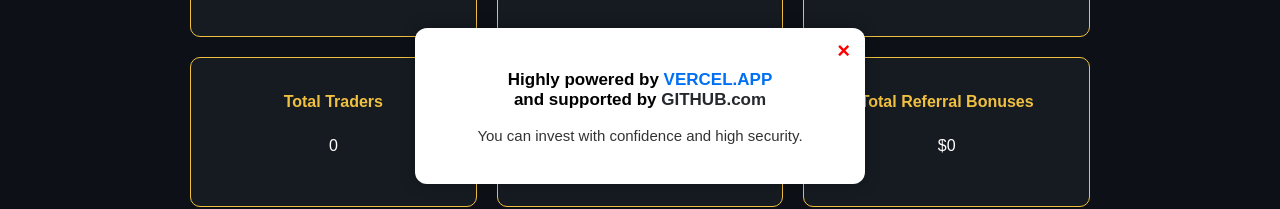
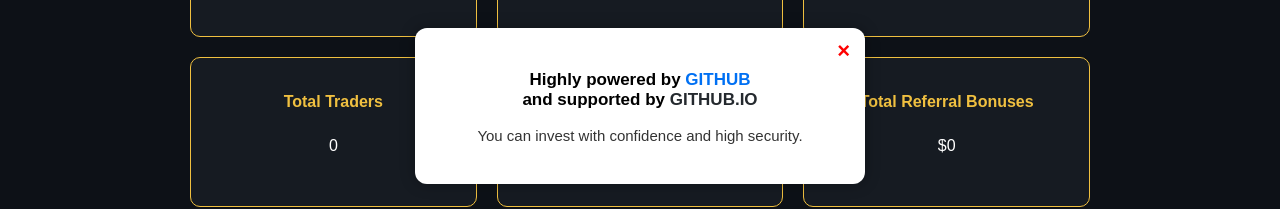
Before and after one commit to monarchfx/Monarchfx.github.io, a plain HTML site: page dashboard_monarchfx.html in a window 1280 px wide. Shown: the part 294-503 px from the top of the page. Drawn offline with Linux system fonts and the light colour scheme.

Commit message:
Add files via upload

```diff
--- a/dashboard_monarchfx.html
+++ b/dashboard_monarchfx.html
@@ -341,8 +341,8 @@ setInterval(incrementAll, 5000);
 <div id="popupBox" style="position: fixed; top: 50%; left: 50%; transform: translate(-50%, -50%); background-color: #fff; color: #000; padding: 25px; border-radius: 12px; box-shadow: 0 0 15px rgba(0,0,0,0.3); z-index: 9999; width: 90%; max-width: 400px; text-align: center;">
   <span onclick="document.getElementById('popupBox').style.display='none'" style="position: absolute; top: 10px; right: 15px; cursor: pointer; color: red; font-weight: bold; font-size: 22px;">&times;</span>
   <p style="font-size: 17px; font-weight: bold;">
-    Highly powered by <span style="color: #0070f3;">VERCEL.APP</span><br>
-    and supported by <span style="color: #24292e;">GITHUB.com</span>
+    Highly powered by <span style="color: #0070f3;">GITHUB</span><br>
+    and supported by <span style="color: #24292e;">GITHUB.IO</span>
   </p>
   <p style="margin-top: 10px; font-size: 15px; color: #333;">
     You can invest with confidence and high security.
```
Also changed, not shown: index.html (+2 -2 lines).
